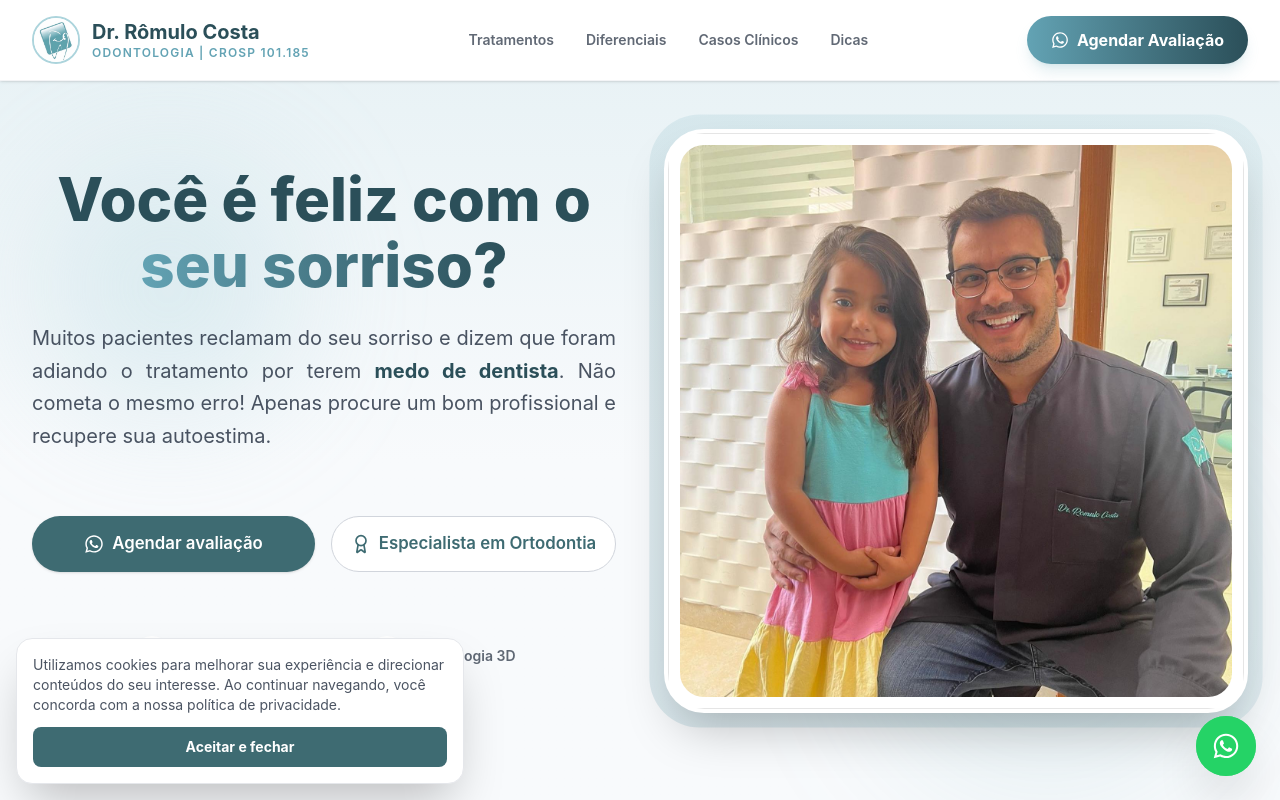
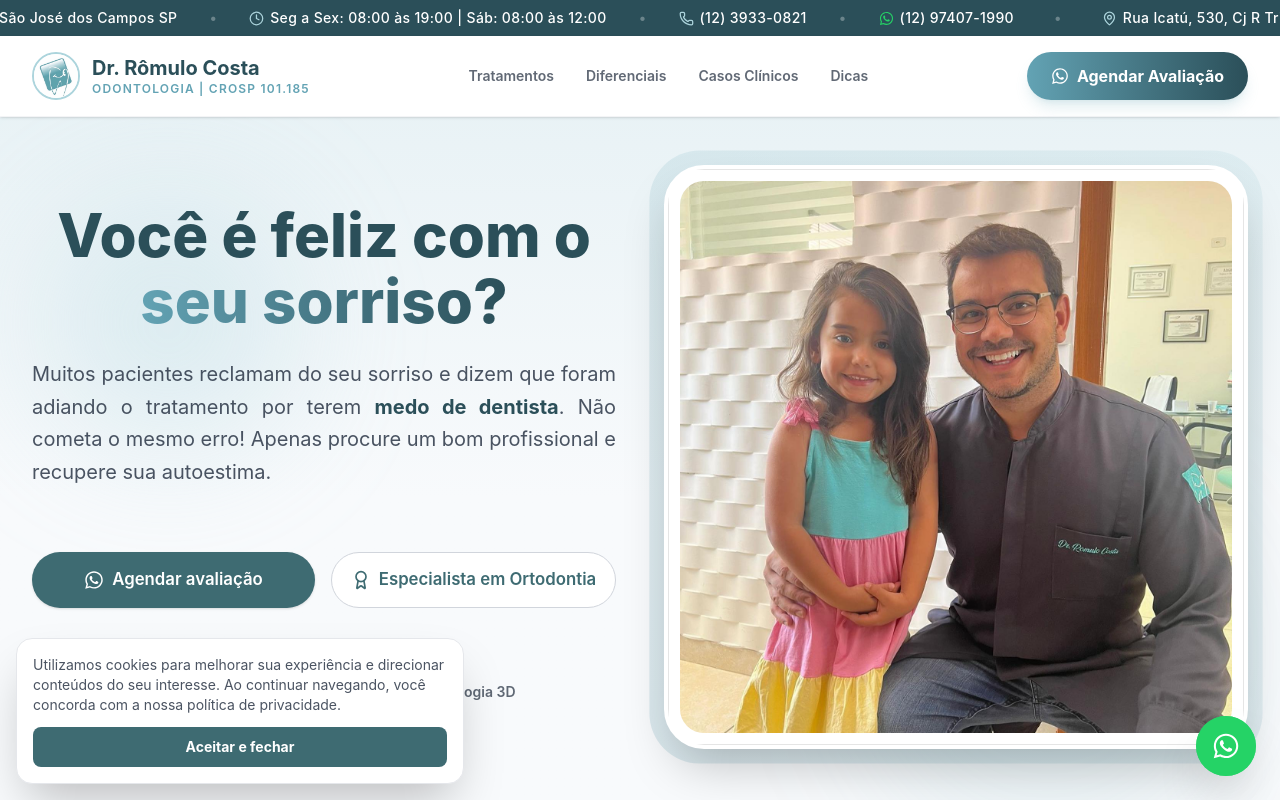
Before and after one commit to autonomousia25-hue/13-app-dr-romulo-costa, a React (Vite) app: page / in a window 1280 px wide. Shown: the top 800 px of the page. Built offline with nearby package versions, Linux system fonts and the light colour scheme.

Commit message:
feat: add infinite marquee topbar for working hours and address

```diff
--- a/src/App.jsx
+++ b/src/App.jsx
@@ -49,6 +49,29 @@ const MaskedIcon = ({ src, size = 32, className = "" }) => (
       backgroundColor: 'currentColor'
     }}
   />
+);
+
+const TopBarMarquee = () => (
+  <div className="w-full bg-primaryDark text-white overflow-hidden py-2 relative z-50">
+    <motion.div
+      animate={{ x: ["0%", "-50%"] }}
+      transition={{ repeat: Infinity, ease: "linear", duration: 30 }}
+      className="flex whitespace-nowrap w-max"
+    >
+      {[...Array(2)].map((_, i) => (
+        <div key={i} className="flex items-center gap-8 px-4 text-[13px] md:text-sm font-medium tracking-wide">
+          <span className="flex items-center gap-1.5 text-white"><MapPin size={15} className="text-primaryLight" /> Rua Icatú, 530, Cj R Trinta Um Marco - São José dos Campos SP</span>
+          <span className="text-white/30">•</span>
+          <span className="flex items-center gap-1.5 text-white"><Clock size={15} className="text-primaryLight" /> Seg a Sex: 08:00 às 19:00 | Sáb: 08:00 às 12:00</span>
+          <span className="text-white/30">•</span>
+          <span className="flex items-center gap-1.5 text-white"><Phone size={15} className="text-primaryLight" /> (12) 3933-0821</span>
+          <span className="text-white/30">•</span>
+          <span className="flex items-center gap-1.5 text-white"><WhatsAppIcon size={15} className="text-[#25D366]" /> (12) 97407-1990</span>
+          <span className="text-white/30 px-2">•</span>
+        </div>
+      ))}
+    </motion.div>
+  </div>
 );
 
 const OrtodontiaIcon = (props) => <MaskedIcon src="/tratamentos/ortodontia.png" {...props} />;
@@ -115,6 +138,7 @@ function App() {
 
   return (
     <div className="min-h-screen bg-background font-sans text-textPrimary scroll-smooth pb-20 md:pb-0">
+      <TopBarMarquee />
       {/* Navbar (Nielsen Heuristics: Clear Navigation & Consistency) */}
       <motion.nav
         initial={{ y: -100 }}
```
